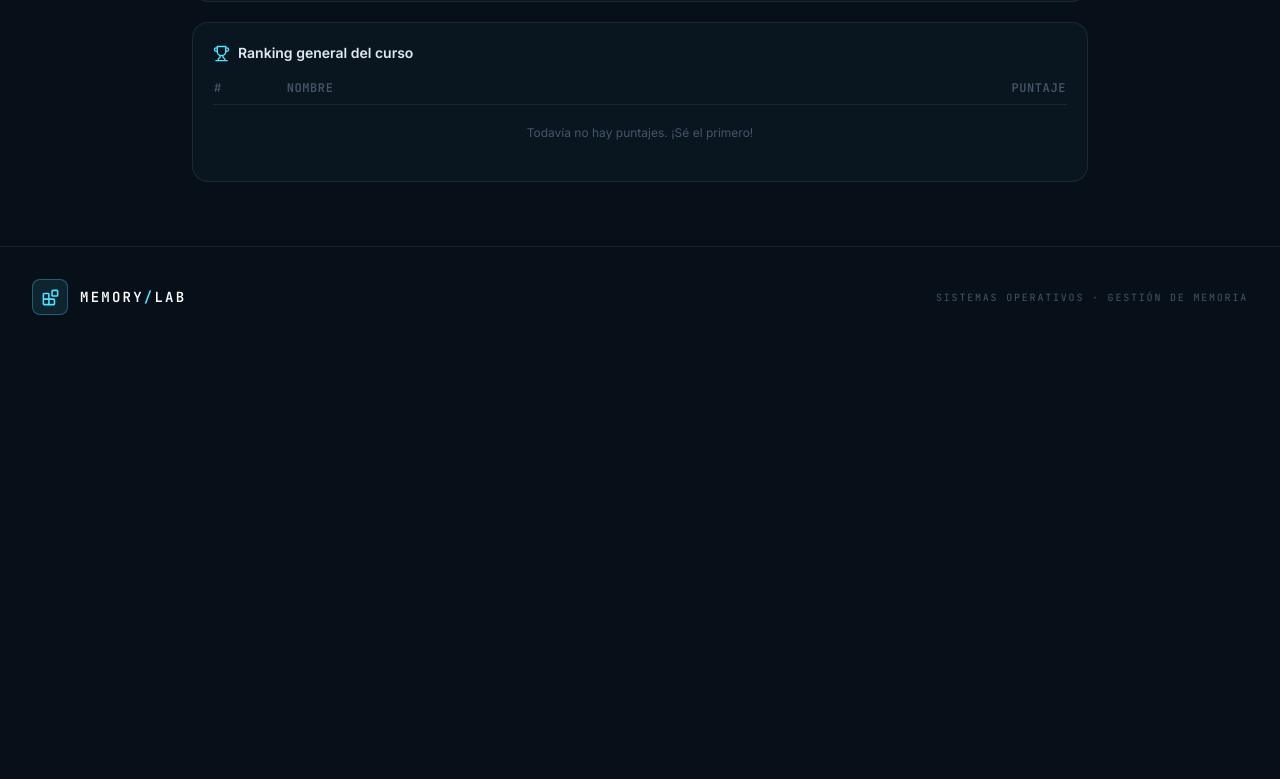
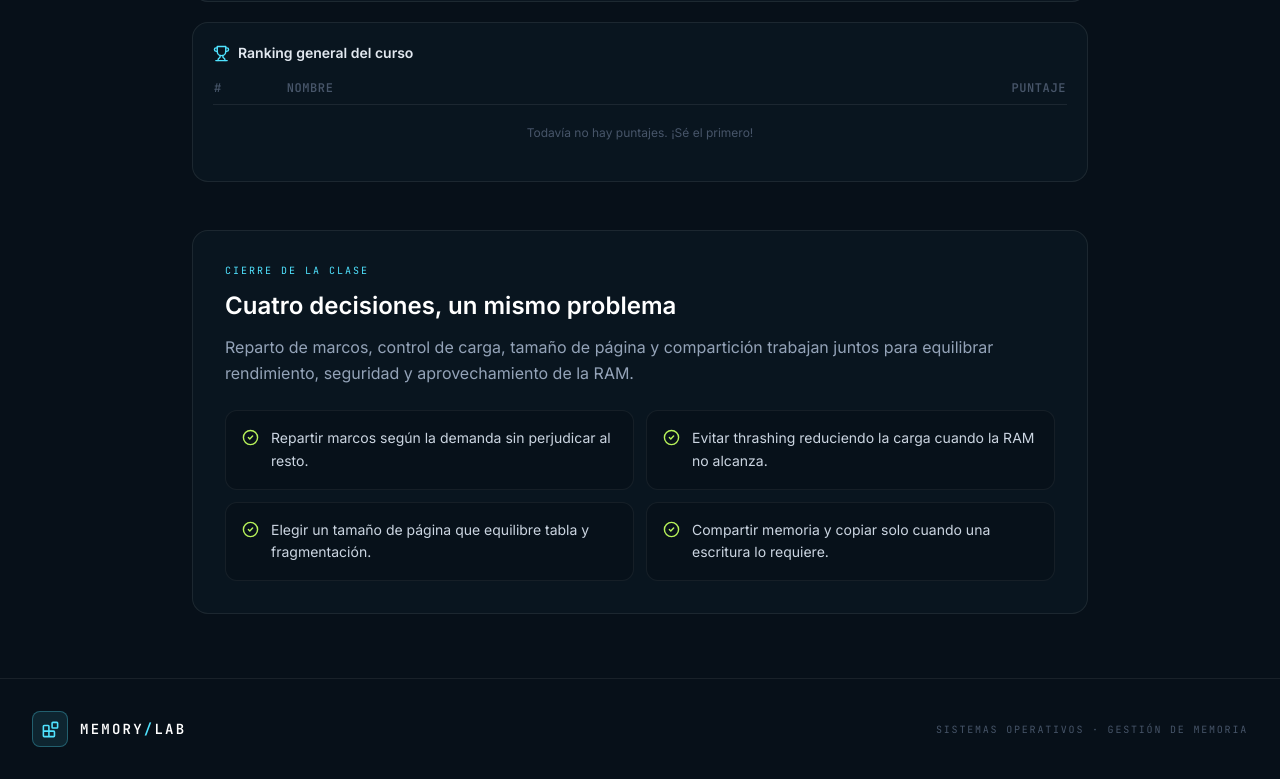
Before and after one commit to Frederick1824/memory-lab-tanenbaum, a React (Vite) app: page /kernel-challenge in a window 1280 px wide. Shown: the part 1012-1791 px from the top of the page. Before the commit the page ends 1359 px from the top, so only its background shows below. Built offline with nearby package versions, Linux system fonts and the light colour scheme.

Commit message:
feat: add presentation closing to challenge

```diff
--- a/src/pages/ChallengePage.tsx
+++ b/src/pages/ChallengePage.tsx
@@ -1,4 +1,4 @@
-import { ArrowLeft, TerminalSquare } from 'lucide-react'
+import { ArrowLeft, CheckCircle2, TerminalSquare } from 'lucide-react'
 import { Link } from 'react-router-dom'
 import { ChallengeGame } from '../components/ChallengeGame'
 
@@ -10,9 +10,31 @@ export function ChallengePage() {
         <header className="mb-8 mt-8 border-b border-white/[0.08] pb-7">
           <div className="mb-4 flex items-center gap-3"><span className="grid size-10 place-items-center rounded-xl border border-lime/20 bg-lime/10 text-lime"><TerminalSquare size={20} /></span><span className="font-mono text-[10px] uppercase tracking-[0.2em] text-lime">Evaluación final</span></div>
           <h1 className="text-3xl font-semibold tracking-tight text-white sm:text-5xl">Kernel Challenge</h1>
-          <p className="mt-4 max-w-2xl leading-relaxed text-slate-400">Un minijuego de cuatro niveles para poner en práctica los conceptos de memoria virtual, inspirado en Modern Operating Systems de Tanenbaum.</p>
+          <p className="mt-4 max-w-2xl leading-relaxed text-slate-400">Un minijuego de cuatro niveles para poner en práctica los conceptos de memoria virtual trabajados durante la exposición.</p>
         </header>
+
         <ChallengeGame />
+
+        <section className="mt-12 rounded-2xl border border-white/[0.08] bg-panel/60 p-6 sm:p-8">
+          <p className="font-mono text-[10px] uppercase tracking-[0.2em] text-cyan">Cierre de la clase</p>
+          <h2 className="mt-3 text-2xl font-semibold text-white">Cuatro decisiones, un mismo problema</h2>
+          <p className="mt-3 leading-relaxed text-slate-400">
+            Reparto de marcos, control de carga, tamaño de página y compartición trabajan juntos para equilibrar rendimiento, seguridad y aprovechamiento de la RAM.
+          </p>
+          <div className="mt-6 grid gap-3 sm:grid-cols-2">
+            {[
+              'Repartir marcos según la demanda sin perjudicar al resto.',
+              'Evitar thrashing reduciendo la carga cuando la RAM no alcanza.',
+              'Elegir un tamaño de página que equilibre tabla y fragmentación.',
+              'Compartir memoria y copiar solo cuando una escritura lo requiere.',
+            ].map((item) => (
+              <div key={item} className="flex gap-3 rounded-xl border border-white/[0.06] bg-black/15 p-4">
+                <CheckCircle2 size={17} className="mt-0.5 shrink-0 text-lime" />
+                <p className="text-sm leading-relaxed text-slate-300">{item}</p>
+              </div>
+            ))}
+          </div>
+        </section>
       </div>
     </main>
   )
```
